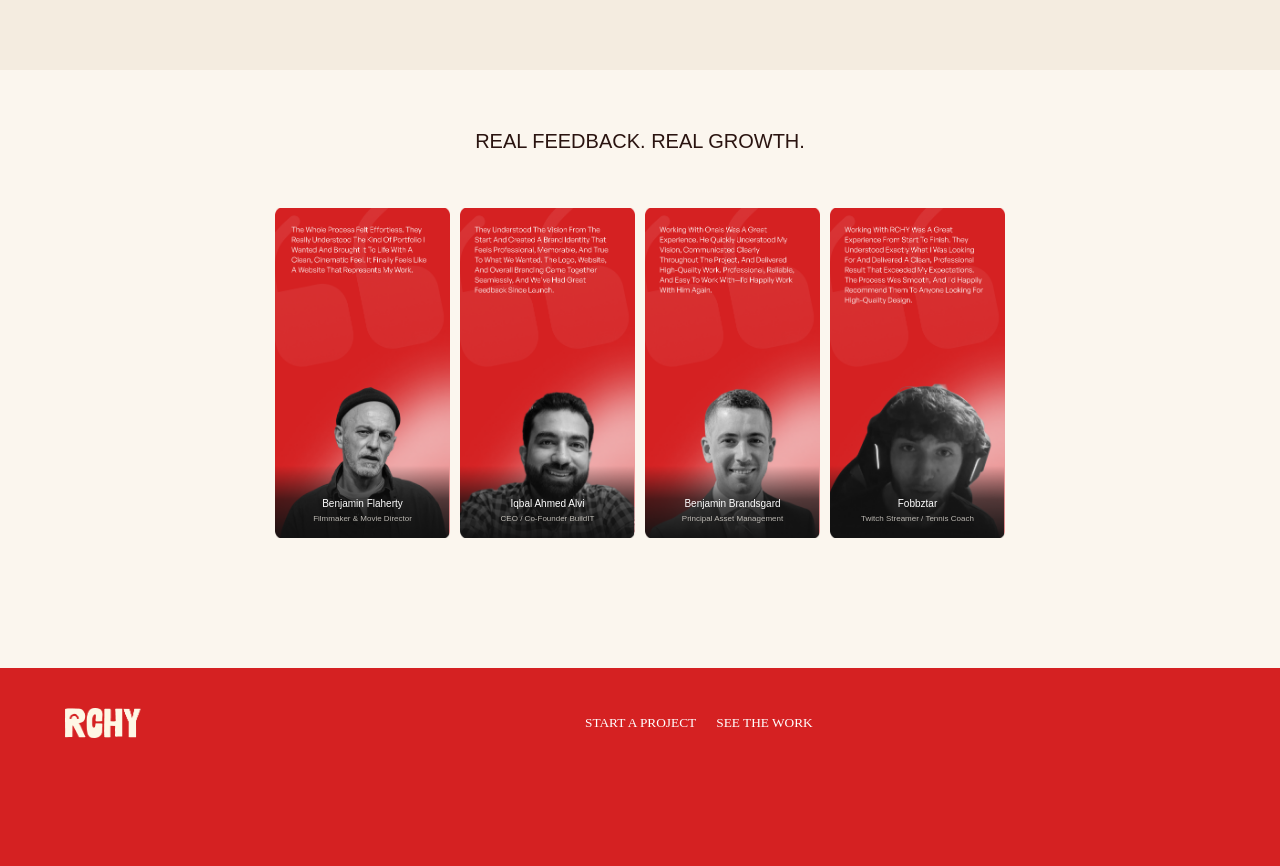
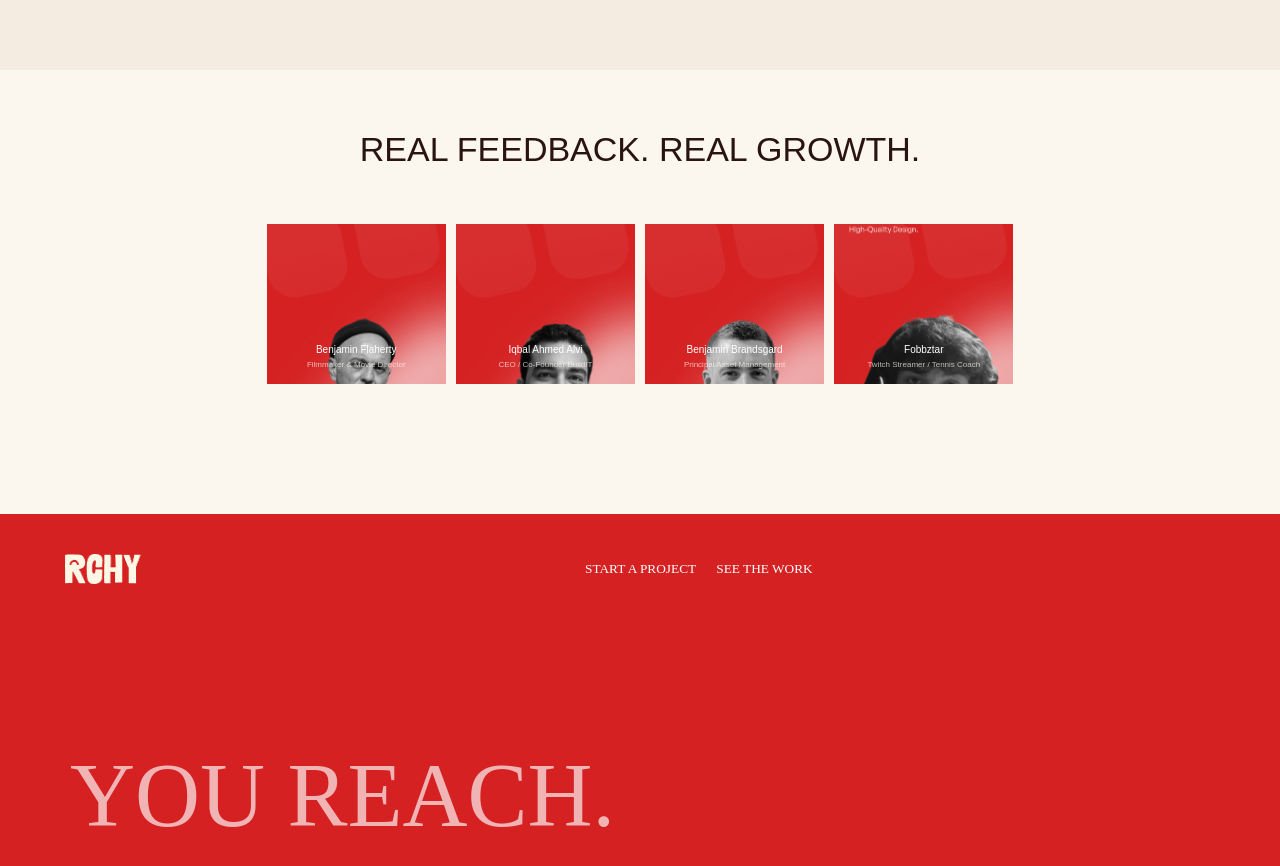
Before and after one commit to annaskhan-dev/RCHYstudio, a React (Vite) app: page / in a window 1280 px wide. Shown: the part 4400-5266 px from the top of the page. Built offline with nearby package versions, Linux system fonts and the light colour scheme.

Commit message:
adding things

```diff
--- a/src/components/feedback.module.css
+++ b/src/components/feedback.module.css
@@ -5,8 +5,8 @@ body {
 .heading {
   color: #2a1410;
   font-family: "Clash Display Medium", sans-serif;
-  font-weight: 549;
-  font-size: 20px;
+  font-weight: 500;
+  font-size: 34px;
   text-align: center;
   margin-top: 60px;
   margin-bottom: 55px;
@@ -25,8 +25,8 @@ body {
 .imageWrapper {
   position: relative;
   width: 100%;
-  max-width: 175px; /* Same as your original image max-width */
-  height: 330px;    /* Same as your original image height */
+  max-width: 14vw; /* Same as your original image max-width */
+  height: 20vh;    /* Same as your original image height */
 }
 
 .imagecontainer img {
```
